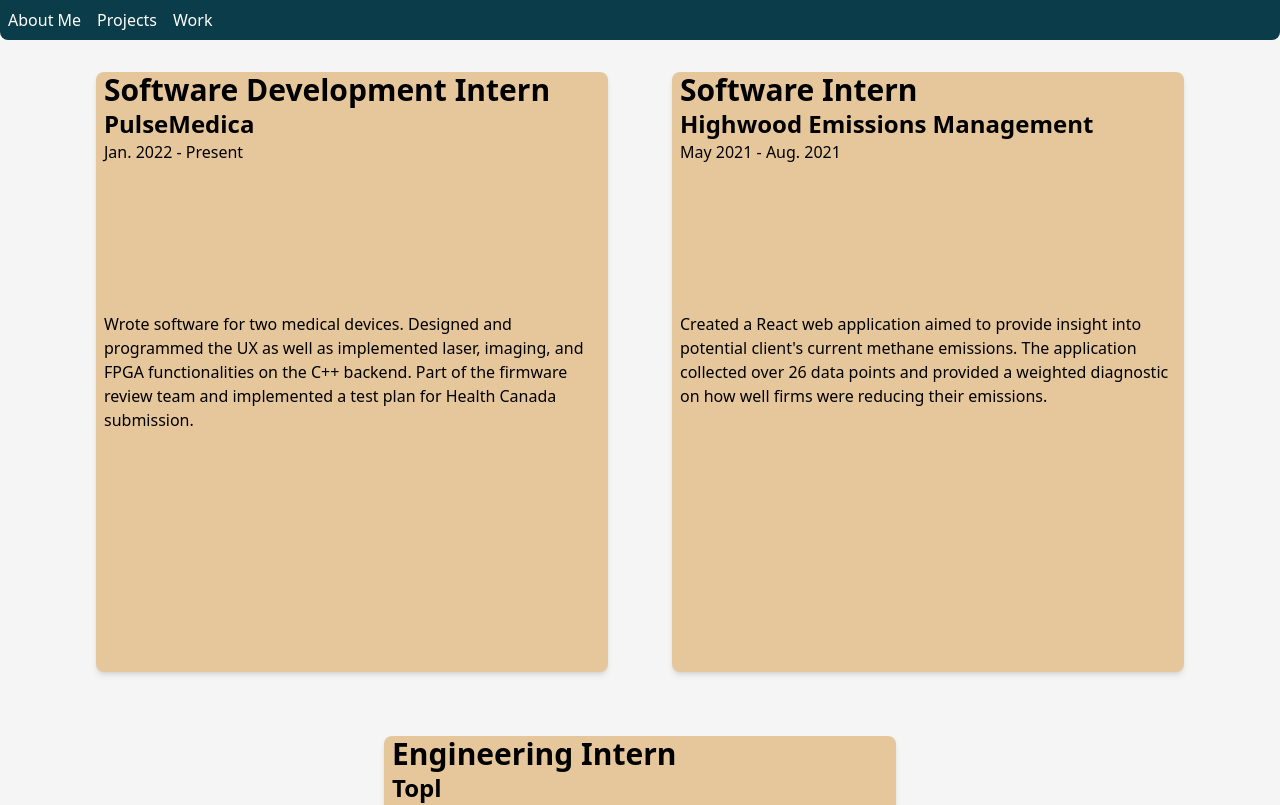
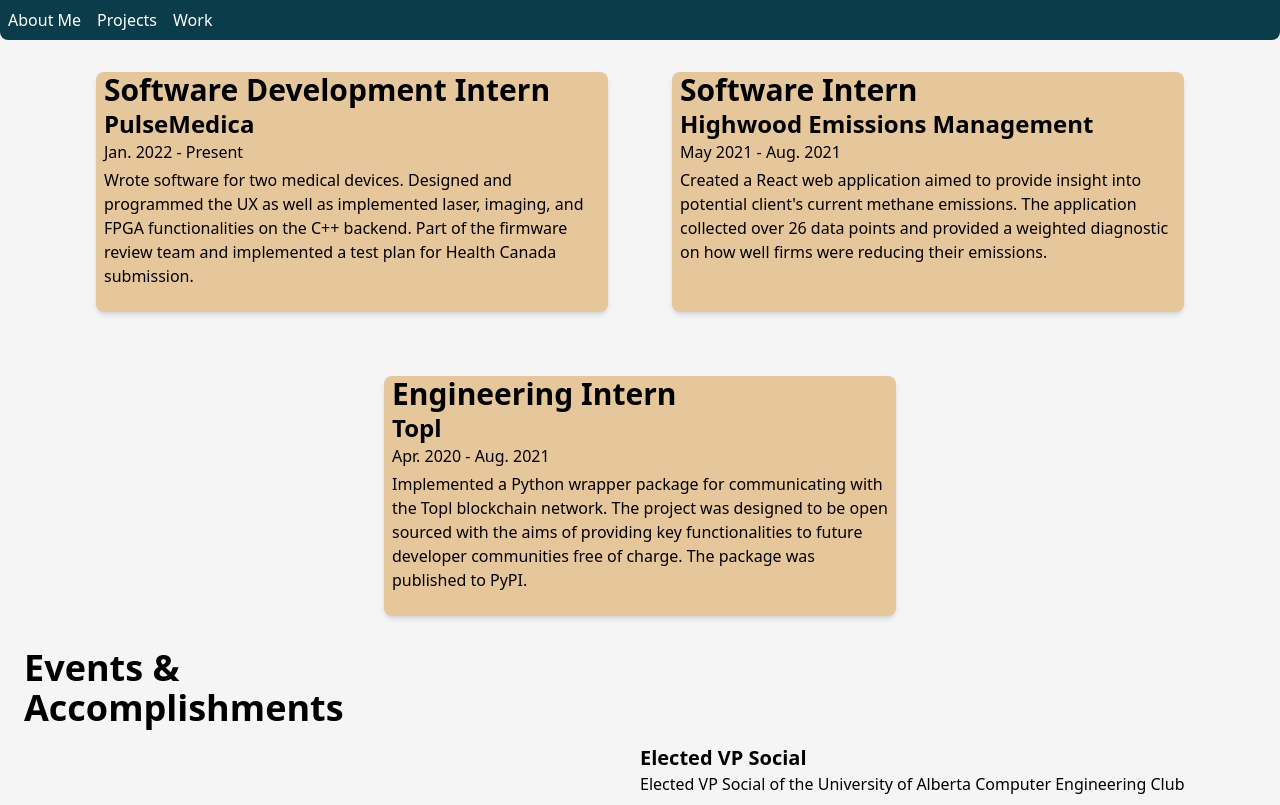
Before and after one commit to ArjunMehta01/personal_site_2, a React app: page /work in a window 1280 px wide. Shown: the top 805 px of the page. Built offline with nearby package versions, Linux system fonts and the light colour scheme.

Commit message:
job card fixed

```diff
--- a/src/components/JobCard.js
+++ b/src/components/JobCard.js
@@ -10,11 +10,9 @@
     w-[32rem]
     m-8
     h-60
-    max-w-[50%]
     bg-[#E6C79C]
     shadow-md
     px-2
-    sm:h-auto
 `;
 
 const Info = tw.div`
```
Also changed, not shown: 1 other file (tests, documents, lock files or other folders).
